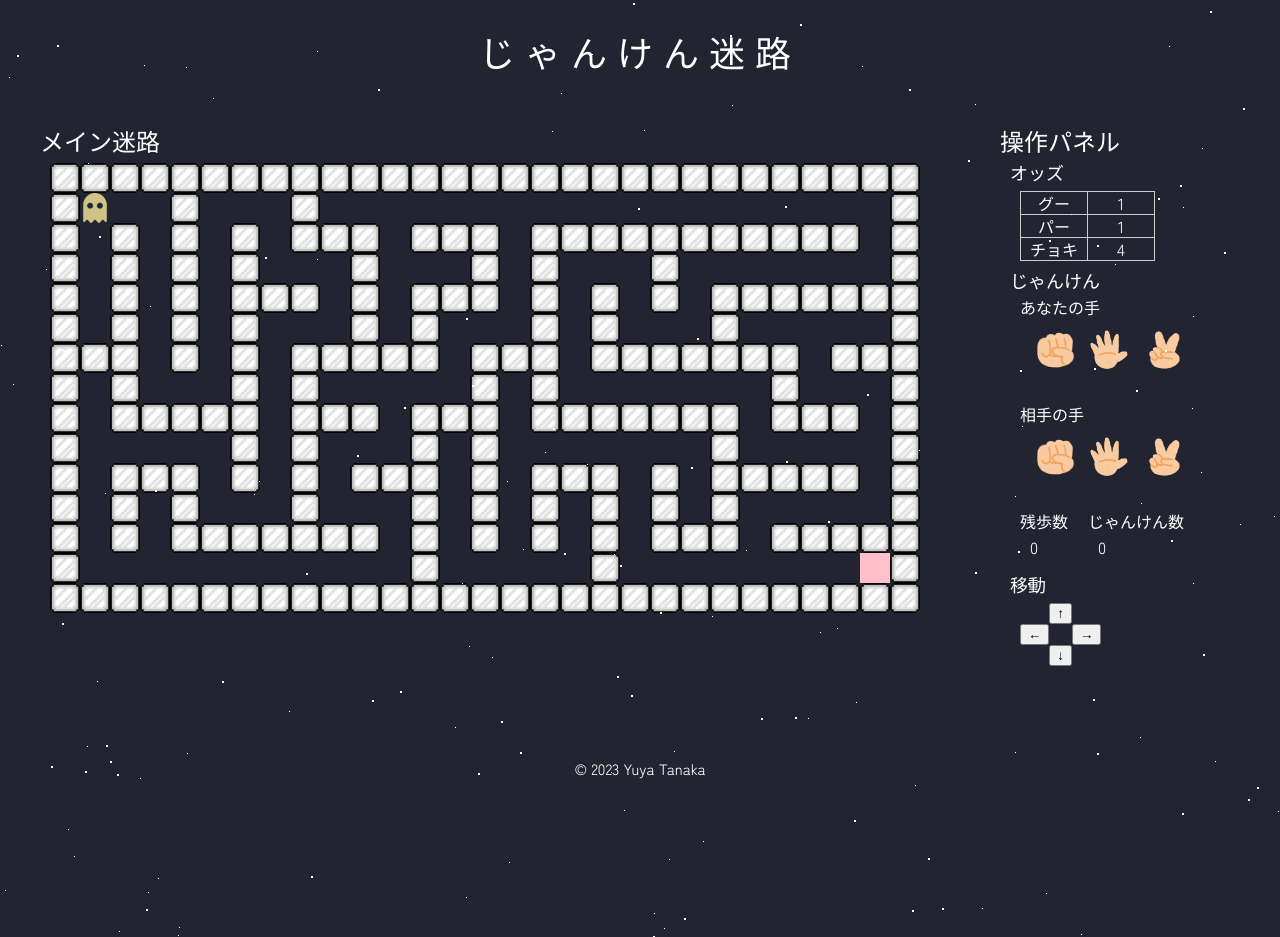
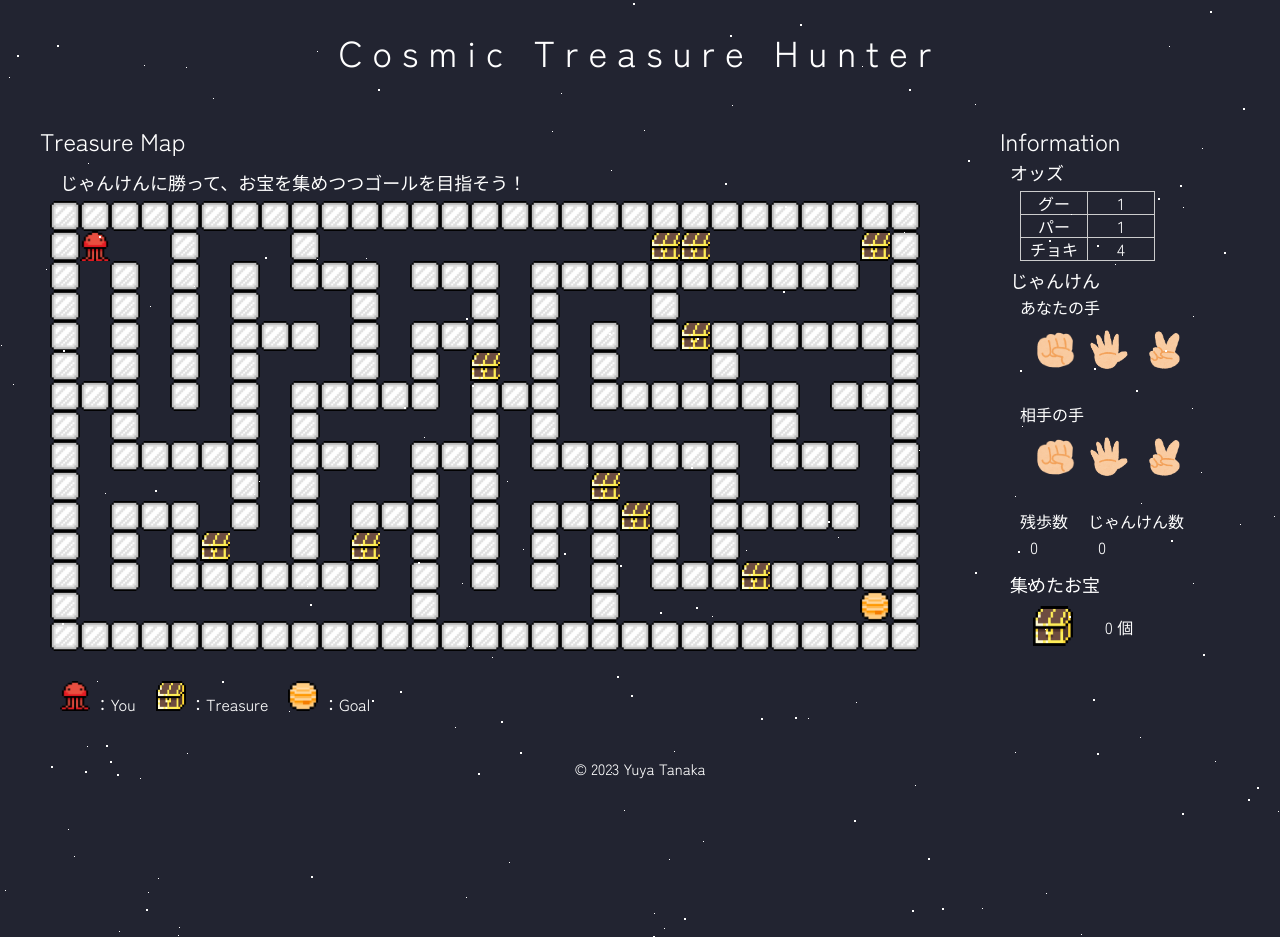
Before and after one commit to yytnk-tx/gs_kadai, a PHP site: page / in a window 1280 px wide. Run offline with PHP 8.4, Linux system fonts and the light colour scheme; some libraries are stand-ins or nearby versions.

Commit message:
イラスト変更・追加＆宝箱ロジック実装

```diff
--- a/css/style.css
+++ b/css/style.css
@@ -8,7 +8,7 @@ html {
     background: var(--main-background-color);
     color: var(--main-text-color);
     font-family: 'Zen Kaku Gothic New', sans-serif;
-    overflow: hidden;
+    /* overflow: hidden; */
 }
 
 header {
@@ -106,20 +106,39 @@ h2 {
 /* .path {} */
 
 .player {
-    background-image: url("../img/player.png");
+    background-image: url("../img/dot_illust_kaseijin_red.png");
+    /* background-image: url("../img/dot_illust_treasure_bronze.png"); */
     background-size: cover;
 }
 
 .goal {
-    background-color: pink;
+    background-image: url("../img/dot_illust_object_jupiter.png");
+    background-size: cover;
+}
+
+.treasure {
+    background-image: url("../img/dot_illust_treasure_bronze.png");
+    background-size: cover;
+}
+
+#usage-guide-panel {
+    display: flex;
+}
+
+.usage-guide-content {
+    margin: 10px;
+}
+
+.usage-guide-img {
+    height: 30px;
+    width: 30px;
 }
 
 .game-panel-padding {
     padding: 10px;
 }
 
-.game-panel-odds-table td,
-th {
+.game-panel-odds-table td, th {
     border: 1px solid #ccc;
     padding: 3px;
     width: 60px;
@@ -140,6 +159,22 @@ th {
     display: flex;
 }
 
+.game-panel-treasure {
+    height: 40px;
+    width: 40px;
+}
+
+.game-panel-treasure-table td {
+    padding: 3px;
+    width: 60px;
+    text-align: center;
+    vertical-align: middle;
+}
+
+.treasure-count::after{
+    content: " 個";
+}
+
 #footer {
     padding: 2rem;
     font-size: 15px;
--- a/index.html
+++ b/index.html
@@ -8,11 +8,13 @@
     <link rel="stylesheet" href="./css/reset.css">
     <link rel="stylesheet" href="./css/style.css">
 
+    <link rel="icon" href="./img/dot_illust_kaseijin_red.png">
+
     <link rel="preconnect" href="https://fonts.googleapis.com">
     <link rel="preconnect" href="https://fonts.gstatic.com" crossorigin>
     <link href="https://fonts.googleapis.com/css2?family=Zen+Kaku+Gothic+New&display=swap" rel="stylesheet">
 
-    <title>じゃんけん迷路</title>
+    <title>Cosmic Treasure Hunter</title>
 </head>
 
 <body>
@@ -20,20 +22,40 @@
     <div id="stars2"></div>
 
     <header>
-        じゃんけん迷路
+        Cosmic Treasure Hunter
     </header>
 
     <main>
         <div id="screen">
             <div id="screen-main">
-                <h1>メイン迷路</h1>
+                <h1>Treasure Map</h1>
                 <div class="game-panel-padding">
+                    <div class="game-panel-padding">
+                        <h2>じゃんけんに勝って、お宝を集めつつゴールを目指そう！</h2>
+                    </div>
                     <div id="maze"></div>
+                </div>
+
+                <div id="usage-guide-panel" class="game-panel-padding">
+                    <div class="usage-guide-content">
+                        <img src="./img/dot_illust_kaseijin_red.png" alt="火星人の画像" class="usage-guide-img">
+                        <span>：You</span>
+                    </div>
+
+                    <div class="usage-guide-content">
+                        <img src="./img/dot_illust_treasure_bronze.png" alt="宝箱の画像" class="usage-guide-img">
+                        <span>：Treasure</span>
+                    </div>
+
+                    <div class="usage-guide-content">
+                        <img src="./img/dot_illust_object_jupiter.png" alt="惑星の画像" class="usage-guide-img">
+                        <span>：Goal</span>
+                    </div>
                 </div>
             </div>
 
             <div id="screen-secondary">
-                <h1>操作パネル</h1>
+                <h1>Information</h1>
                 <div class="game-panel-padding">
                     <h2>オッズ</h2>
                     <div class="game-panel-padding">
@@ -95,7 +117,18 @@
                         </div>
                     </div>
 
-                    <h2>移動</h2>
+                    <h2>集めたお宝</h2>
+                    <div class="game-panel-padding">
+                        <table class="game-panel-treasure-table">
+                            <tr>
+                                <td><img src="./img/dot_illust_treasure_bronze.png" alt="宝箱の画像"
+                                        class="game-panel-treasure"></td>
+                                <td class="treasure-count">0</td>
+                            </tr>
+                        </table>
+                    </div>
+
+                    <!-- <h2>移動</h2>
                     <div class="game-panel-padding">
                         <table>
                             <tr>
@@ -114,7 +147,7 @@
                                 <td></td>
                             </tr>
                         </table>
-                    </div>
+                    </div> -->
                 </div>
             </div>
         </div>
--- a/js/common.js
+++ b/js/common.js
@@ -1,5 +1,3 @@
-const numberOfStars = 300;
-
 // じゃんけんの手
 const Hands = {
     ROCK: 1,
@@ -18,11 +16,15 @@ const PARTICIPANTS = {
 const mazeHeight = 15;
 const mazeWidth = 29;
 
+// 宝箱の数
+const mazeTreasureCount = 10;
+
 // 迷路定義
 const PATH = 0;
 const WALL = 1;
 const PLAYER = 2;
 const GOAL = 3;
+const TREASURE = 4;
 
 // 方向定義
 const DIRECTION = {
@@ -65,6 +67,9 @@ var stepsCount = 0;
 // じゃんけん数
 var jankenCount = 0;
 
+// 宝箱取得集
+var treasureCount = 0;
+
 // 乱数を取得する（min～max）
 function getRandomNumber(min, max) {
     return Math.floor(Math.random() * max + min);
--- a/js/janken.js
+++ b/js/janken.js
@@ -39,13 +39,18 @@ function changeJankenCountText() {
     $(".janken-count").text(jankenCount);
 }
 
+function changeTreasureCountText() {
+    $(".treasure-count").text(treasureCount);
+}
+
 function getJankenResult() {
     switch (true) {
         case playerHand === Hands.ROCK && cpuHand === Hands.SCISSORS:
         case playerHand === Hands.PAPER && cpuHand === Hands.ROCK:
         case playerHand === Hands.SCISSORS && cpuHand === Hands.PAPER:
             jankenWinner = PARTICIPANTS.PLAYER;
-            setWinnersNumberOfSteps();
+            // setWinnersNumberOfSteps();
+            stepsCount = 1000;
             jankenCount++;
             break;
         case playerHand === Hands.ROCK && cpuHand === Hands.ROCK:
--- a/js/maze.js
+++ b/js/maze.js
@@ -92,6 +92,9 @@ function showMaze() {
                 case GOAL:
                     snipet += '<div class="goal"></div>';
                     break;
+                case TREASURE:
+                    snipet += '<div class="treasure"></div>';
+                    break;
             }
         }
     }
@@ -124,6 +127,15 @@ function setStartPositionOfMaze() {
     mazeGOALPosition.height = h;
     mazeGOALPosition.width = w;
     maze[h][w] = GOAL;
+
+    for (let i = 0; i < mazeTreasureCount; i++) {
+        do {
+            h = getRandomNumber(0, mazeHeight);
+            w = getRandomNumber(0, mazeWidth);
+        } while (maze[h][w] != PATH);
+
+        maze[h][w] = TREASURE;
+    }
 }
 
 function moveMaze(moveDirection) {
@@ -148,32 +160,28 @@ function moveMaze(moveDirection) {
         switch (moveDirection) {
             case DIRECTION.UP:
                 if (mazePosition.height - 1 >= 0 && mazePosition.height - 1 < mazeHeight) {
-                    if (maze[mazePosition.height - 1][mazePosition.width] === PATH ||
-                        maze[mazePosition.height - 1][mazePosition.width] === GOAL) {
+                    if (maze[mazePosition.height - 1][mazePosition.width] !== WALL) {
                         mazePosition.height = mazePosition.height - 1;
                     }
                 }
                 break;
             case DIRECTION.DOWN:
                 if (mazePosition.height + 1 >= 0 && mazePosition.height + 1 < mazeHeight) {
-                    if (maze[mazePosition.height + 1][mazePosition.width] === PATH ||
-                        maze[mazePosition.height + 1][mazePosition.width] === GOAL) {
+                    if (maze[mazePosition.height + 1][mazePosition.width] !== WALL) {
                         mazePosition.height = mazePosition.height + 1;
                     }
                 }
                 break;
             case DIRECTION.LEFT:
                 if (mazePosition.width - 1 >= 0 && mazePosition.width - 1 < mazeWidth) {
-                    if (maze[mazePosition.height][mazePosition.width - 1] === PATH ||
-                        maze[mazePosition.height][mazePosition.width - 1] === GOAL) {
+                    if (maze[mazePosition.height][mazePosition.width - 1] !== WALL) {
                         mazePosition.width = mazePosition.width - 1;
                     }
                 }
                 break;
             case DIRECTION.RIGHT:
                 if (mazePosition.width + 1 >= 0 && mazePosition.width + 1 < mazeWidth) {
-                    if (maze[mazePosition.height][mazePosition.width + 1] === PATH ||
-                        maze[mazePosition.height][mazePosition.width + 1] === GOAL) {
+                    if (maze[mazePosition.height][mazePosition.width + 1] !== WALL) {
                         mazePosition.width = mazePosition.width + 1;
                     }
                 }
@@ -185,13 +193,19 @@ function moveMaze(moveDirection) {
             stepsCount--;
             changeStepsCountText();
 
+            if (maze[mazePosition.height][mazePosition.width] === TREASURE) {
+                treasureCount++;
+                changeTreasureCountText();
+            }
+
             maze[mazeCurrentPosition.height][mazeCurrentPosition.width] = PATH;
             maze[mazePosition.height][mazePosition.width] = mazeMoveParticipants;
             showMaze();
 
             if (mazePlayerPosition.height === mazeGOALPosition.height &&
                 mazePlayerPosition.width === mazeGOALPosition.width) {
-                alert("おめでとう！ゴールしました！\nゴールまでのじゃんけん回数は " + jankenCount + "回 でした！\nまた遊んでね！");
+                alert("おめでとう！ゴールしました！\nゴールまでのじゃんけん回数は " + jankenCount + "回 でした！\n" +
+                    "集めたお宝の数は" + treasureCount + "個でした！\nまた遊んでね！");
             }
         }
     }
```
Also changed, not shown: img/dot_illust_kaseijin_red.png (added), img/dot_illust_object_jupiter.png (added), img/dot_illust_treasure_bronze.png (added), img/logo.png (deleted), img/player.png (deleted).
